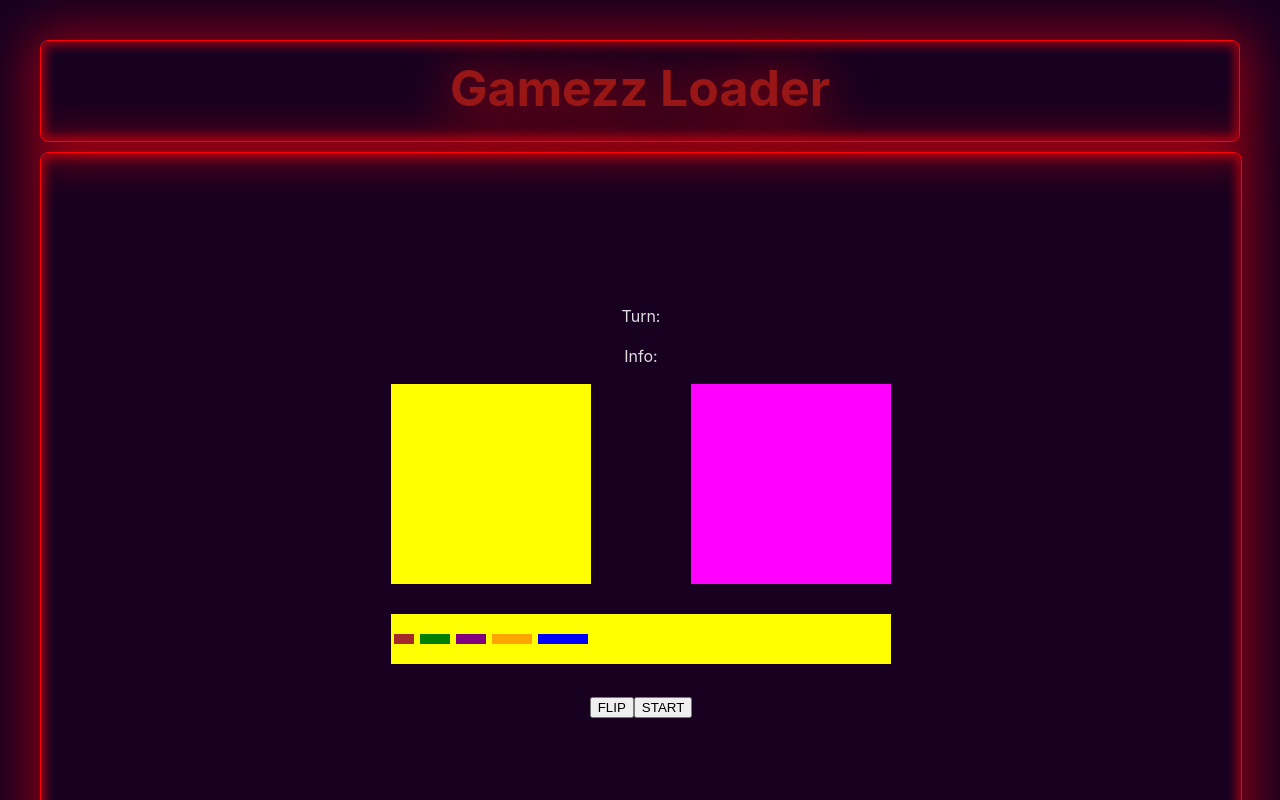
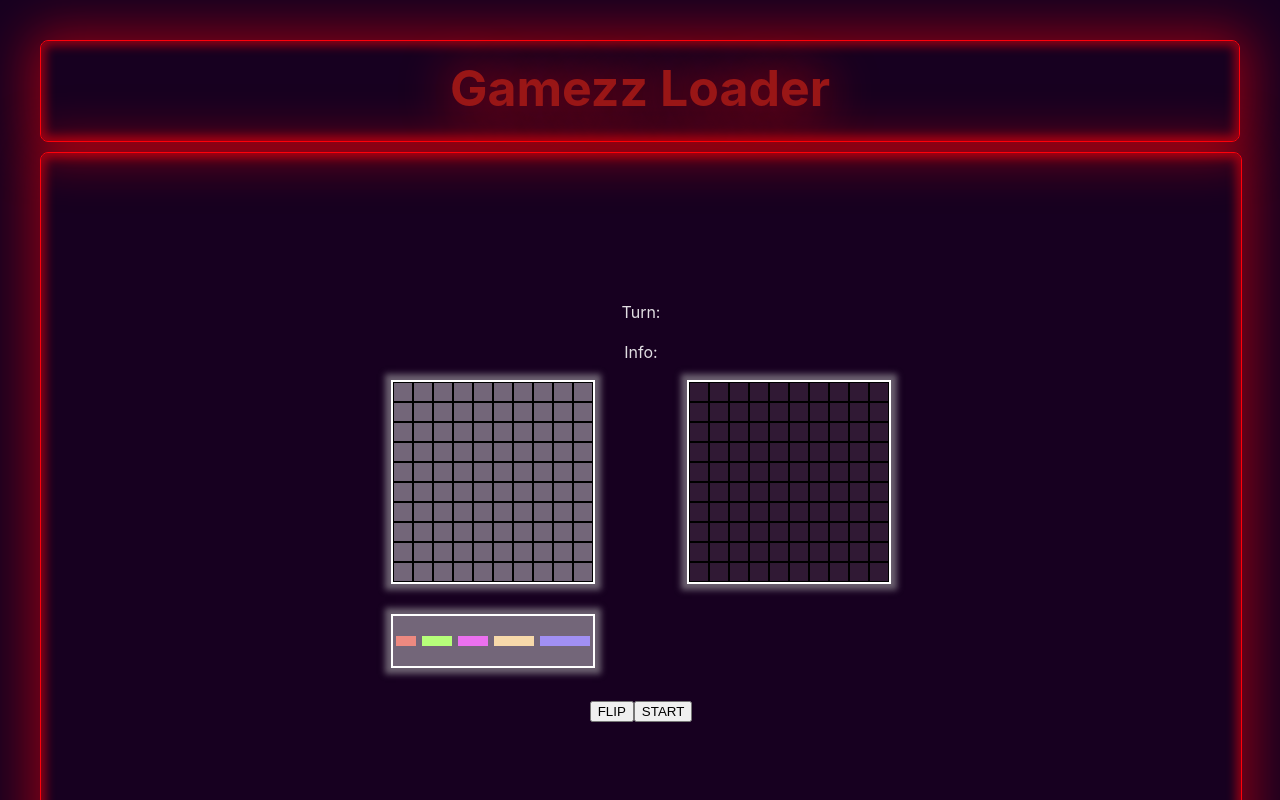
Before and after one commit to volter2pl/praktyki2024, a React (Vite) app: page / in a window 1280 px wide. Both pictures are taken after a click on the picture 316 px from the left and 233 px from the top of the page. Shown: the top 800 px of the page. Built offline with nearby package versions, Linux system fonts and the light colour scheme.

Commit message:
Lepszy wygląd css'a w Statkach

```diff
--- a/src/statki/statki.css
+++ b/src/statki/statki.css
@@ -9,40 +9,46 @@
     height: 200px;
     display: flex;
     flex-wrap: wrap;
+    border: 2px white solid;
+    box-shadow:  0px 0px 6px 6px rgba(189, 189, 189, 0.5);
 }
 
 .block {
     width: 20px;
     height: 20px;
+    border: 1px solid  black;
+    box-sizing: border-box;
 }
 
 .option-container{
-    width: 500px;
+    width: 200px;
     height: 50px;
     margin: 30px 0;
-    background-color: yellow;
+    background-color: #736679;
     display: flex;
     align-items: center;
+    border: 2px white solid;
+    box-shadow:  0px 0px 6px 6px rgba(189, 189, 189, 0.5);
 }
 
 .destroyer{
-    background-color: brown;
+    background-color: #ed8980;
 }
 
 .submarine{
-    background-color: green;
+    background-color: #b6ff7a;
 }
 
 .cruiser{
-    background-color: purple;
+    background-color: #eb70ef;
 }
 
 .battleship{
-    background-color: orange;
+    background-color: #f7d9aa;
 }
 
 .carrier {
-    background-color: blue;
+    background-color: #a190f4;
 }
 
 .destroyer-preview {
@@ -84,7 +90,7 @@
 #computer .cruiser,
 #computer .battleship,
 #computer .carrier{
-    background-color: rgb(255,0,255);
+    background-color: #301934;
 }
 
 .boom{
--- a/src/statki/statki.js
+++ b/src/statki/statki.js
@@ -35,8 +35,8 @@ function createBoard(color, user) {
 
     gamesboardContainer.append(gameboardContainer)
 }
-createBoard('rgb(255,255,0)', 'player')
-createBoard('rgb(255,0,255)', 'computer')
+createBoard('#736679', 'player')
+createBoard('#301934', 'computer')
 
 //Creating Ships
 class Ship
```
